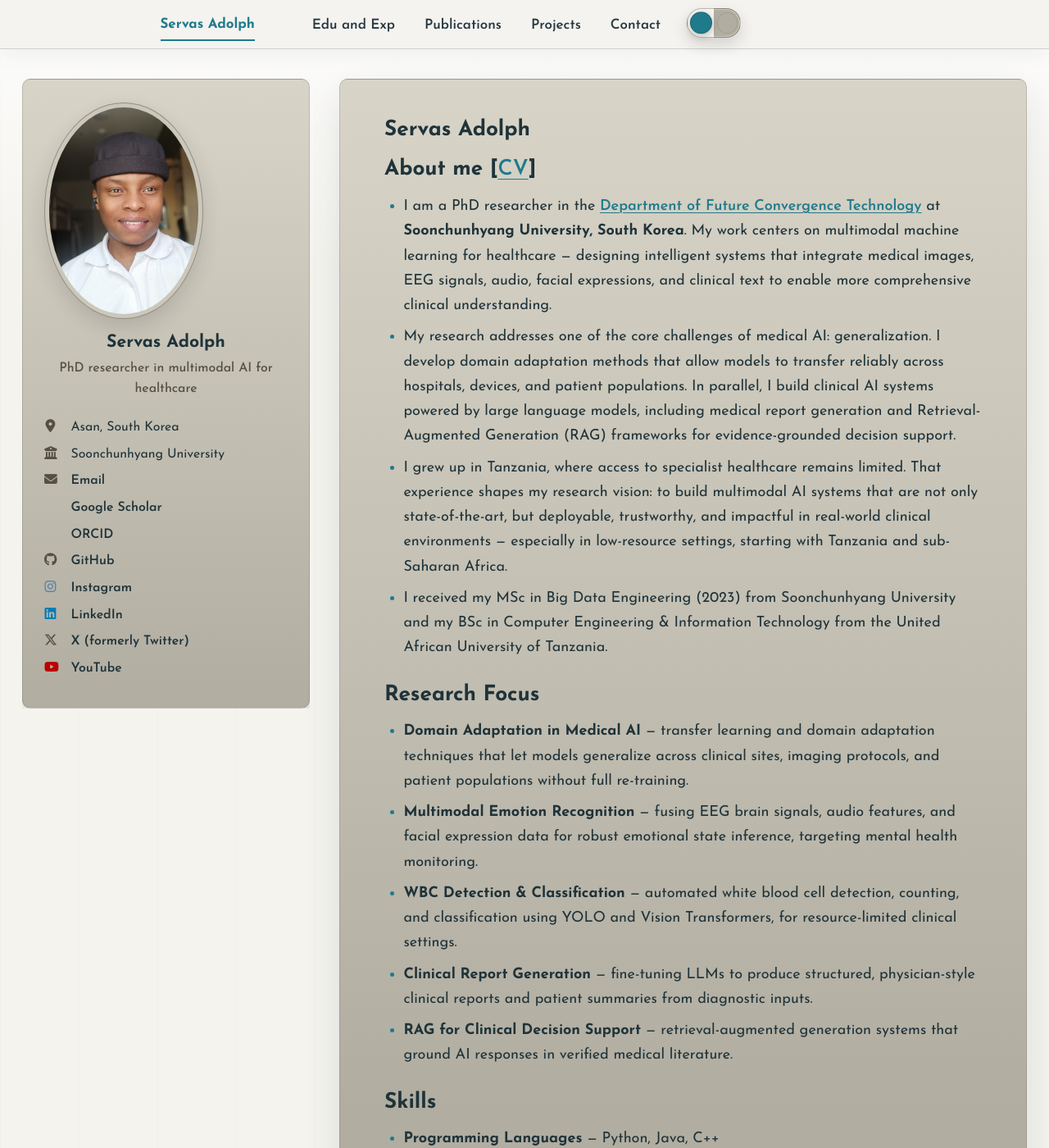
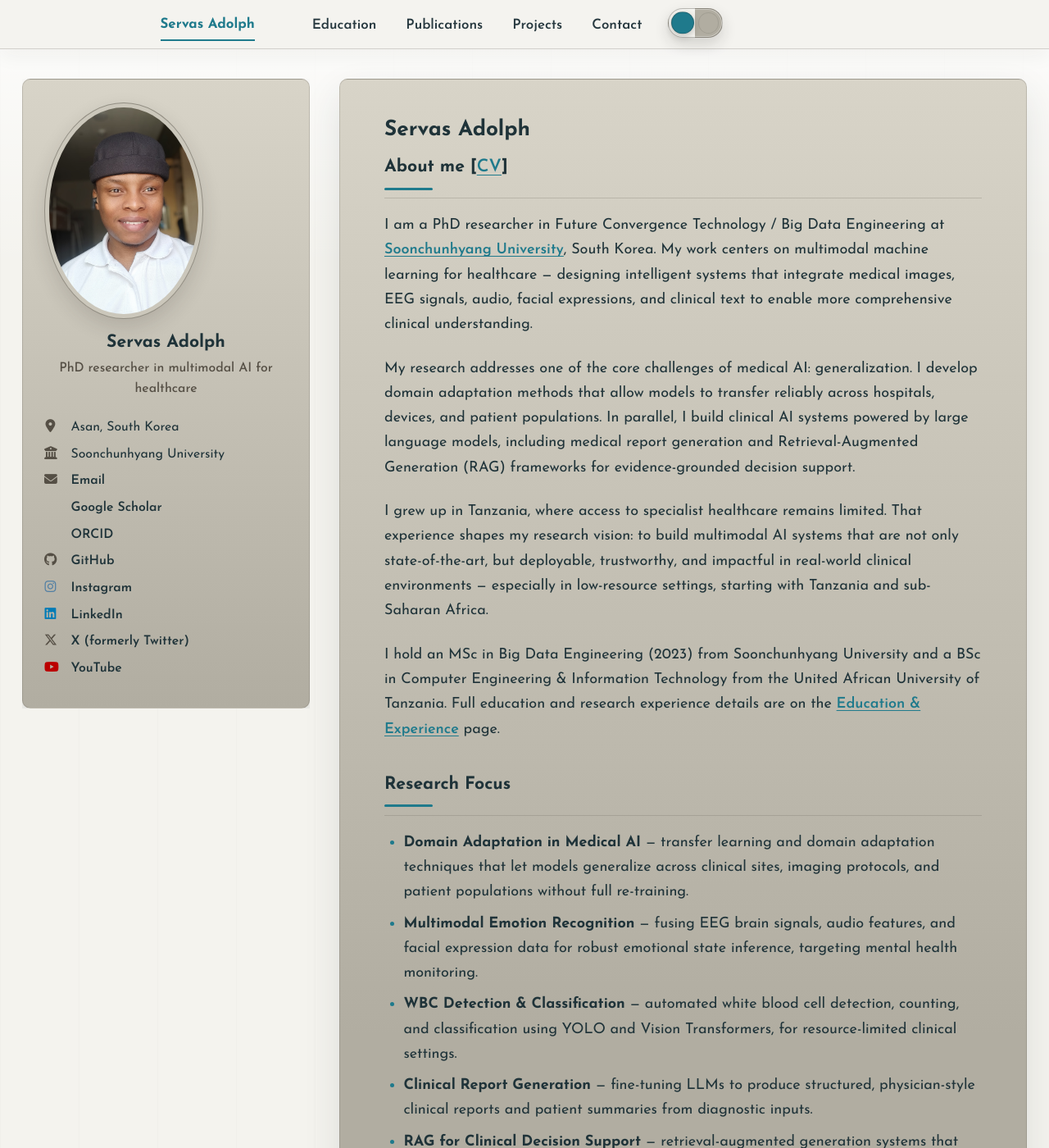
Before and after one commit to servasadolph/servasadolph.github.io, a Jekyll site: the page built from _pages/about.md, in a window 1280 px wide and 1400 px high. Shown: the whole window at 82% size. Built offline with Jekyll 4.4.1, drawn with Linux system fonts in a browser that asks for light colours; a style sheet for code colours, icons or effects is not loaded; some of the changed text lies outside the part shown.

Commit message:
[claude] Fix heading hierarchy, dedupe Skills, clean page titles/nav
Content-level items from the reconciled Claude/Codex review:

- about.md: fixed a real SEO/accessibility bug - the Home page rendered
  5 separate <h1> tags (page title + About me/Research Focus/Skills/
  Recent News, since single # in markdown compiles to h1). Demoted
  section headings to ##, confirmed via compiled HTML: exactly 1 <h1>
  now, matching cv.md's already-correct structure.
- about.md: converted the "About me" bio from 4 bullets into 4 flowing
  paragraphs (reads more like a personal academic bio); removed the
  Skills section entirely (was duplicated verbatim on the CV page,
  kept there since it sits naturally next to Education/Research
  Experience); aligned the PhD program wording ("Future Convergence
  Technology / Big Data Engineering") with cv.md's more precise phrasing
  in both the bio and the Recent News PhD-start item.
- cv.md: gave it a real title ("Education & Experience") instead of "" -
  previously its browser tab and page had no distinct identity.
- navigation.yml: nav label "Edu and Exp" -> "Education" so it matches
  the page's actual identity, without lengthening the nav enough to
  risk crowding (full "Education & Experience" is reserved for the page
  title itself, not the nav item).
- publications.md: moved the Google Scholar link out of the frontmatter
  title (was rendering as "Publications [Google Scholar]" in the
  browser tab) into a proper link below the H1; replaced bold-only
  "Journal Articles"/"Conference Papers" labels with real ## headings.
- projects.md: added a ## Selected Projects heading for the same reason.

Not included here (left for Codex, needs new CSS not just markdown):
Contact page's <br>-chain to aligned-rows conversion, Publications/
Projects visual card treatment. Not touched: the missing author list
on the Korea Society conference paper (needs the user to supply it),
and the Contact page phone number (open question for the user).

Verified: bundle exec jekyll build clean; grepped compiled HTML to
confirm exactly one <h1> per page, correct <title> tags, and nav
labels render as expected.

```diff
--- a/_data/navigation.yml
+++ b/_data/navigation.yml
@@ -5,7 +5,7 @@
 # prevent it from being included in the site.
 
 main:
-  - title: "Edu and Exp"
+  - title: "Education"
     url: /cv/
 
   - title: "Publications"
--- a/_pages/about.md
+++ b/_pages/about.md
@@ -8,14 +8,17 @@ redirect_from:
   - /about.html
 ---
 
-# About me [[CV](/files/Servas_Adolph_CV_2024_Updated_09.pdf)]
+## About me [[CV](/files/Servas_Adolph_CV_2024_Updated_09.pdf)]
 
-* I am a PhD researcher in the [Department of Future Convergence Technology](https://www.sch.ac.kr/) at **Soonchunhyang University, South Korea**. My work centers on multimodal machine learning for healthcare — designing intelligent systems that integrate medical images, EEG signals, audio, facial expressions, and clinical text to enable more comprehensive clinical understanding.
-* My research addresses one of the core challenges of medical AI: generalization. I develop domain adaptation methods that allow models to transfer reliably across hospitals, devices, and patient populations. In parallel, I build clinical AI systems powered by large language models, including medical report generation and Retrieval-Augmented Generation (RAG) frameworks for evidence-grounded decision support.
-* I grew up in Tanzania, where access to specialist healthcare remains limited. That experience shapes my research vision: to build multimodal AI systems that are not only state-of-the-art, but deployable, trustworthy, and impactful in real-world clinical environments — especially in low-resource settings, starting with Tanzania and sub-Saharan Africa.
-* I received my MSc in Big Data Engineering (2023) from Soonchunhyang University and my BSc in Computer Engineering & Information Technology from the United African University of Tanzania.
+I am a PhD researcher in Future Convergence Technology / Big Data Engineering at [Soonchunhyang University](https://www.sch.ac.kr/), South Korea. My work centers on multimodal machine learning for healthcare — designing intelligent systems that integrate medical images, EEG signals, audio, facial expressions, and clinical text to enable more comprehensive clinical understanding.
 
-# Research Focus
+My research addresses one of the core challenges of medical AI: generalization. I develop domain adaptation methods that allow models to transfer reliably across hospitals, devices, and patient populations. In parallel, I build clinical AI systems powered by large language models, including medical report generation and Retrieval-Augmented Generation (RAG) frameworks for evidence-grounded decision support.
+
+I grew up in Tanzania, where access to specialist healthcare remains limited. That experience shapes my research vision: to build multimodal AI systems that are not only state-of-the-art, but deployable, trustworthy, and impactful in real-world clinical environments — especially in low-resource settings, starting with Tanzania and sub-Saharan Africa.
+
+I hold an MSc in Big Data Engineering (2023) from Soonchunhyang University and a BSc in Computer Engineering & Information Technology from the United African University of Tanzania. Full education and research experience details are on the [Education & Experience](/cv/) page.
+
+## Research Focus
 
 * **Domain Adaptation in Medical AI** — transfer learning and domain adaptation techniques that let models generalize across clinical sites, imaging protocols, and patient populations without full re-training.
 * **Multimodal Emotion Recognition** — fusing EEG brain signals, audio features, and facial expression data for robust emotional state inference, targeting mental health monitoring.
@@ -23,19 +26,10 @@ redirect_from:
 * **Clinical Report Generation** — fine-tuning LLMs to produce structured, physician-style clinical reports and patient summaries from diagnostic inputs.
 * **RAG for Clinical Decision Support** — retrieval-augmented generation systems that ground AI responses in verified medical literature.
 
-# Skills
-
-* **Programming Languages** — Python, Java, C++
-* **Machine Learning & AI** — TensorFlow, Keras, Scikit-Learn, YOLO, GANs
-* **AI Automation & Chatbots** — LangChain, Natural Language Processing (NLP)
-* **Data Analysis** — healthcare data analytics, statistical modeling, multimodal data analysis
-* **Tools** — Jupyter Notebook, VS Code, GitHub
-* **Healthcare Expertise** — EHR data analysis, white blood cell classification
-
-# Recent News
+## Recent News
 
 * 2024, our paper **"WBC YOLO-ViT: 2-Way 2-Stage White Blood Cell Detection and Classification with a Combination of YOLOv5 and Vision Transformer"** was accepted by **Computers in Biology and Medicine**.
 * 2024, our paper **"Diffusion-based Wasserstein Generative Adversarial Network for Blood Cell Image Augmentation"** was accepted by **Engineering Applications of Artificial Intelligence**.
 * 2024, our paper on adapting YOLO-ViT for differential diagnosis of Myelodysplastic Syndromes was presented at the Proceedings of the Korea Society of Computer and Information Conference.
-* 2023, started my PhD in the Department of Future Convergence Technology at Soonchunhyang University, South Korea.
+* 2023, started my PhD in Future Convergence Technology / Big Data Engineering at Soonchunhyang University, South Korea.
 * 2022, presented **"White Blood Cell Detection and Classification using YOLOv5 with Hybrid ResNet50-VGG16-SVM"** at the 6th International Conference on ICT for Smart Health & Home (ICT4sHealth & Home), Kota Kinabalu, Malaysia.
--- a/_pages/cv.md
+++ b/_pages/cv.md
@@ -1,6 +1,6 @@
 ---
 layout: archive
-title: ""
+title: "Education & Experience"
 permalink: /cv/
 author_profile: true
 redirect_from:
```
Also changed, not shown: _pages/projects.md (+2 -0 lines), _pages/publications.md (+7 -3 lines).
